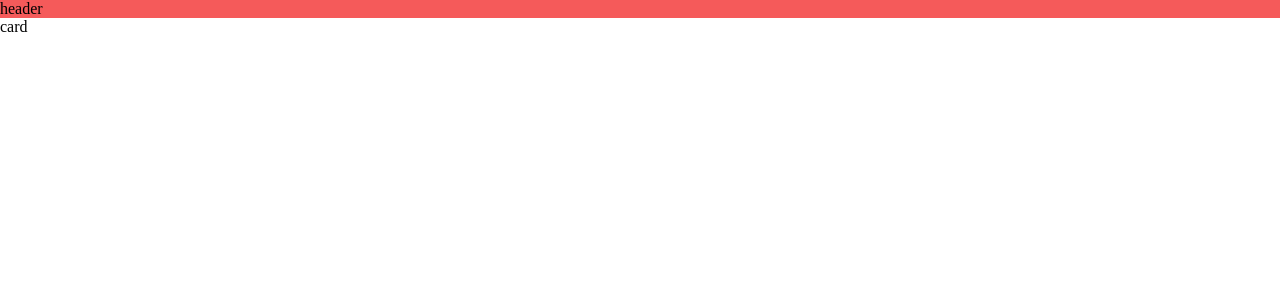
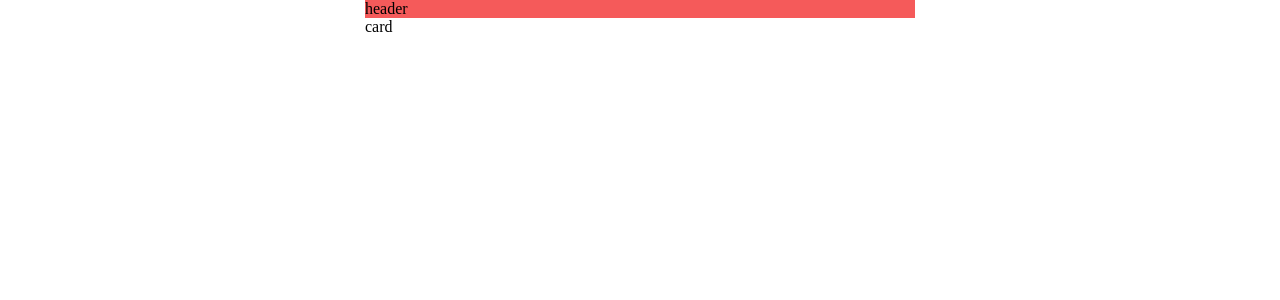
Before and after one commit to Ireme-Nyawe/travel-journal, a React (Vite) app: page / in a window 1280 px wide. Shown: the top 300 px of the page. Built offline with nearby package versions, Linux system fonts and the light colour scheme.

Commit message:
align travel jounal in center

```diff
--- a/src/App.jsx
+++ b/src/App.jsx
@@ -3,11 +3,11 @@ import Header from "./components/Header";
 
 export default function App() {
   return (
-    <>
+    <div className="travel-journal">
       <Header></Header>
       <div className="cards-container">
         <Card></Card>
       </div>
-    </>
+    </div>
   );
 }
--- a/src/index.css
+++ b/src/index.css
@@ -3,6 +3,14 @@
 margin: 0;
 box-sizing: border-box;
 }
+.travel-journal{
+    width: 550px;
+    height: 545px;
+    position: fixed;
+    top: 0%;
+    left: 50%;
+    transform: translate(-50%,0%);
+}
 .nav{
     background: #F55A5A;
 }
```
